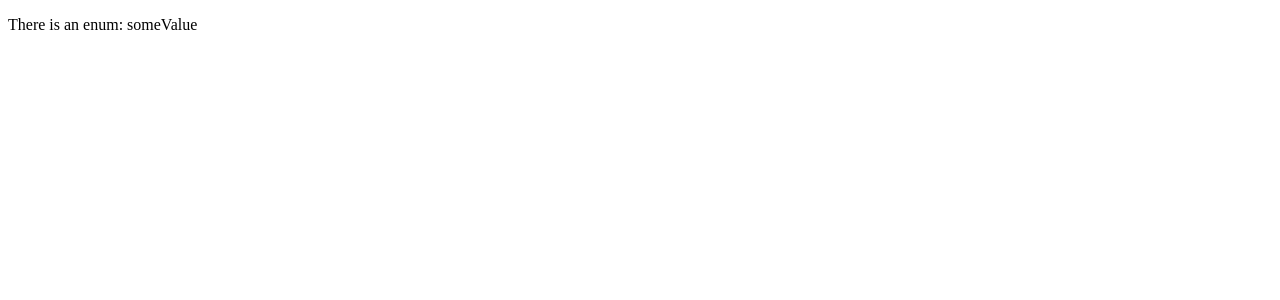
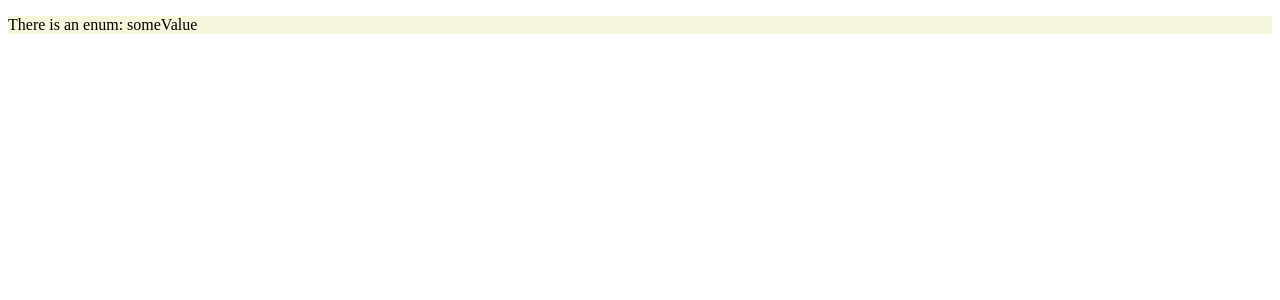
Before and after one commit to leanovate/nextjs-hmr-bug, a Next.js app: page /about in a window 1280 px wide. Shown: the top 300 px of the page. Built offline with nearby package versions, Linux system fonts and the light colour scheme.

Commit message:
Add sass

```diff
--- a/next.config.js
+++ b/next.config.js
@@ -1,3 +1,5 @@
 // next.config.js
 const withTypescript = require('@zeit/next-typescript')
-module.exports = withTypescript()
+const withSass = require('@zeit/next-sass')
+
+module.exports = withSass(withTypescript())
--- a/package.json
+++ b/package.json
@@ -8,8 +8,10 @@
         "@types/next": "^7.0.3",
         "@types/react": "^16.4.18",
         "@types/react-dom": "^16.0.9",
+        "@zeit/next-sass": "^1.0.1",
         "@zeit/next-typescript": "^1.1.1",
         "next": "^7.0.2",
+        "node-sass": "^4.10.0",
         "react": "^16.6.1",
         "react-dom": "^16.6.1",
         "typescript": "^3.1.3"
--- /dev/null
+++ b/pages/about.scss
@@ -0,0 +1,3 @@
+.scssTest {
+    background-color: beige
+}
--- a/pages/about.tsx
+++ b/pages/about.tsx
@@ -1,3 +1,4 @@
 import { SomeEnum } from "../src/types";
+import "./about.scss"
 
-export default () => <p>There is an enum: {SomeEnum.someValue.toString()}</p>
+export default () => <p className="scssTest">There is an enum: {SomeEnum.someValue.toString()}</p>
```
Also changed, not shown: 1 other file (tests, documents, lock files or other folders).
